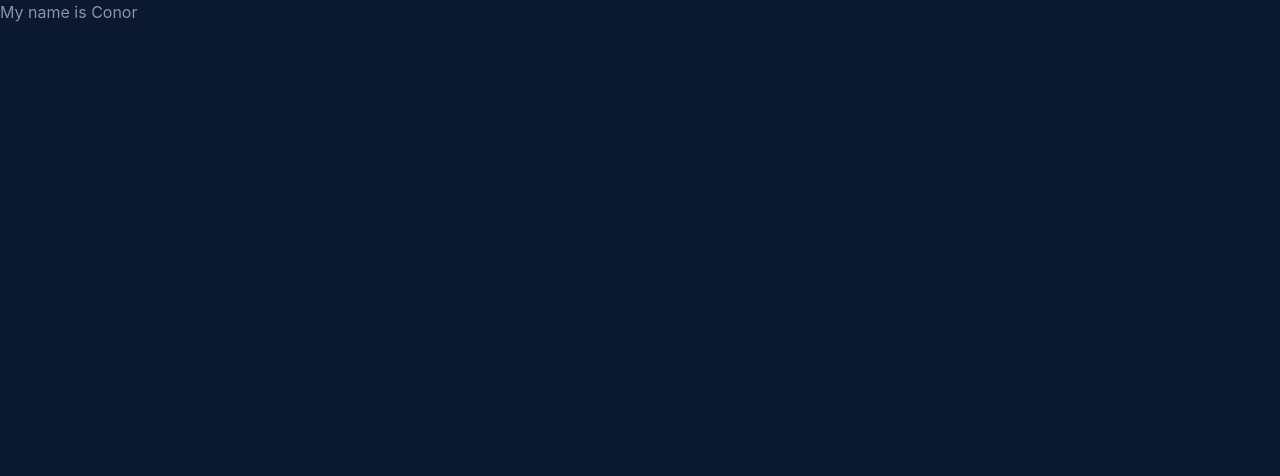
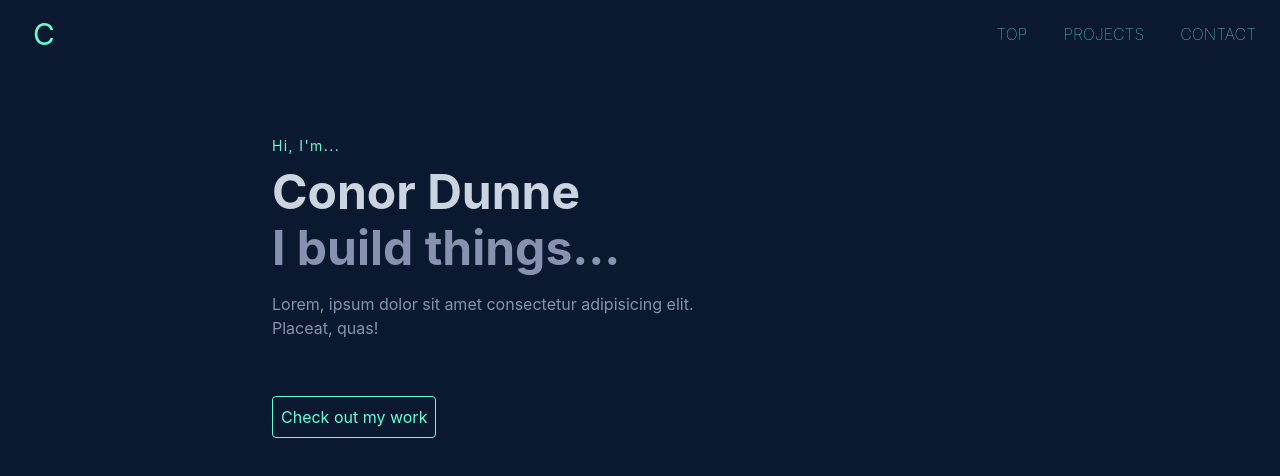
Before and after one commit to Conor-Dunne/portfolio, a React (Vite) app: page / in a window 1280 px wide. Shown: the top 476 px of the page. Built offline with nearby package versions, Linux system fonts and the light colour scheme.

Commit message:
Initial Commit

```diff
--- a/src/App.jsx
+++ b/src/App.jsx
@@ -1,11 +1,14 @@
 import { useState } from 'react'
 import './App.css'
+import Header from './components/Header'
+import Hero from './components/Hero'
 
 function App() {
 
   return (
     <div>
-      My name is Conor
+      <Header />
+    <Hero />
     </div>
   )
 }
--- /dev/null
+++ b/src/components/Header.jsx
@@ -0,0 +1,23 @@
+function Header() {
+
+    return (
+      <header className="flex justify-between items-center w-full px-6 py-4 text-accentColor">
+        <div className="flex items-center justify-center w-10 text-accentColor">
+            <h1 className="text-3xl">C</h1>
+        </div>
+        <ul className="flex gap-9 text-md font-thin">
+          <li>
+            TOP
+          </li>
+          <li>
+            PROJECTS
+          </li>
+          <li>
+            CONTACT
+          </li>
+        </ul>
+      </header>
+    )
+  }
+
+  export default Header
--- /dev/null
+++ b/src/components/Hero.jsx
@@ -0,0 +1,29 @@
+function Hero() {
+  return (
+    <div className="flex flex-col justify-center px-20 max-w-4xl gap-2 mt-9 mx-auto">
+      <div>
+        <p className="text-accentColor mb-1 mt-8 text-sm tracking-widest">
+          Hi, I'm...
+        </p>
+      </div>
+      <div>
+        <h1 className="text-5xl text-slate-300 font-bold">Conor Dunne</h1>
+      </div>
+      <div>
+        <h1 className="text-5xl font-bold">I build things...</h1>
+      </div>
+      <div>
+        <p className="max-w-md mt-3">
+          Lorem, ipsum dolor sit amet consectetur adipisicing elit. Placeat,
+          quas!
+        </p>
+      </div>
+      <div>
+        <button className="text-accentColor border-accentColor border p-2 mt-12 rounded hover:bg-accentOpac">
+            Check out my work</button>
+      </div>
+    </div>
+  );
+}
+
+export default Hero;
--- a/tailwind.config.cjs
+++ b/tailwind.config.cjs
@@ -13,6 +13,26 @@ module.exports = {
         blackOverlay: 'rgba(0, 0 ,0 ,0.7)',
 
       },
+      colors: {
+        'accentColor': '#64ffda',
+        'accentOpac': '#64ffda14',
+      },
+      screens: {
+        'sm': '640px',
+        // => @media (min-width: 640px) { ... }
+
+        'md': '768px',
+        // => @media (min-width: 768px) { ... }
+
+        'lg': '1024px',
+        // => @media (min-width: 1024px) { ... }
+
+        'xl': '1280px',
+        // => @media (min-width: 1280px) { ... }
+
+        '2xl': '1536px',
+        // => @media (min-width: 1536px) { ... }
+      }
     },
   },
   plugins: [],
```
